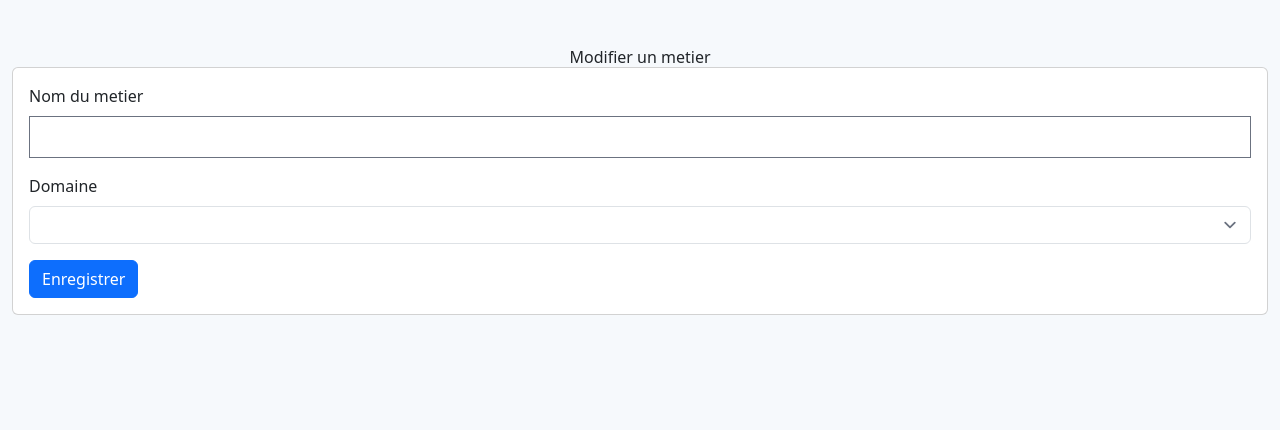
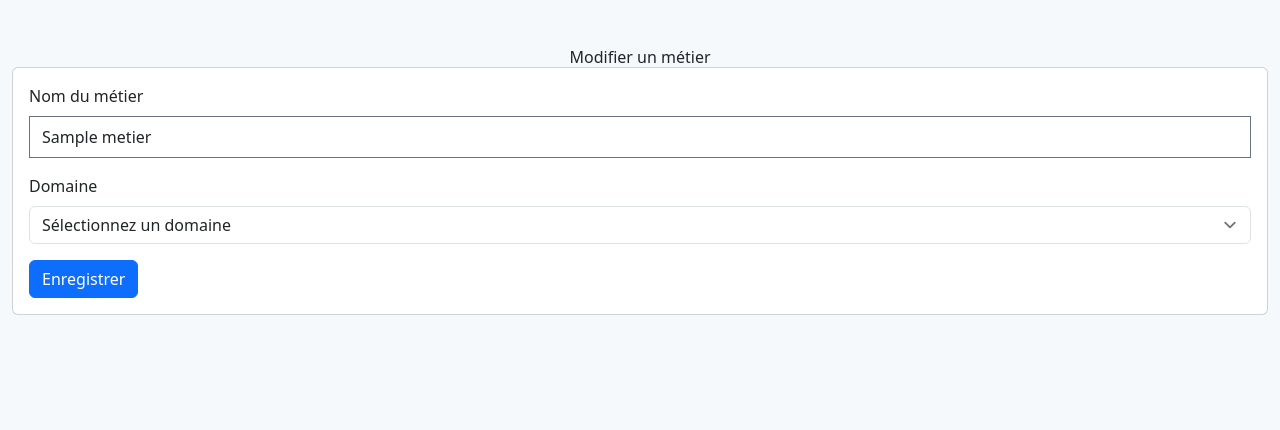
Before and after one commit to Zicrou/ciilaabokk-ouvriers-laravel, a Laravel app: page /metier/1/edit in a window 1280 px wide. Shown: the part 63-493 px from the top of the page. Run offline with Laravel 12, Linux system fonts and the light colour scheme; a user stored in the database is signed in; tables that the repository leaves empty hold one stand-in row (values such as "Sample post"); lists and menus that the app fills with data are empty; style sheets or scripts are compiled from the project's sources; parts of the project's set-up code (start-up, migrations or seed data) failed here and were passed over; some libraries are stand-ins or nearby versions.

Commit message:
Ajout métier crud

```diff
--- a/app/Http/Controllers/MetierController.php
+++ b/app/Http/Controllers/MetierController.php
@@ -3,7 +3,8 @@
 namespace App\Http\Controllers;
 
 use Illuminate\Http\Request;
-
+use \App\Models\Metier;
+use \App\Models\Domaine;
 class MetierController extends Controller
 {
     /**
@@ -12,7 +13,7 @@ class MetierController extends Controller
     public function index()
     {
         return view('ouvriers.metiers.index', [
-            'metiers' => \App\Models\Metier::with('domaine')->get()
+            'metiers' => Metier::with('domaine')->get()
         ]);
     }
 
@@ -21,8 +22,9 @@ class MetierController extends Controller
      */
     public function create()
     {
-        return view('ouvriers.metiers.create', [
-            'domaines' => \App\Models\Domaine::all()
+        return view('ouvriers.metiers.form', [
+            'domaines' => Domaine::pluck('nom', 'id'),
+            'metier' => new Metier()
         ]);
     }
 
@@ -32,11 +34,11 @@ class MetierController extends Controller
     public function store(Request $request)
     {
         $request->validate([
-            'name' => ['required', 'string', 'max:255'],
+            'nom' => ['required', 'string', 'max:255'],
             'domaine_id' => ['uuid', 'required', 'exists:domaines,id'],
         ]);
 
-        \App\Models\Metier::create($request->only('name', 'domaine_id'));
+        Metier::create($request->only('nom', 'domaine_id'));
 
         return redirect()->route('metier.index')->with('success', 'Metier created successfully.');
     }
@@ -54,8 +56,9 @@ class MetierController extends Controller
      */
     public function edit(string $id)
     {
-        $metier = \App\Models\Metier::findOrFail($id)->load('domaine');
-        return view('ouvriers.metiers.edit', ['metier' => $metier, 'domaines' => \App\Models\Domaine::all()]);
+        $metier = Metier::findOrFail($id)->load('domaine');
+        $domaines = Domaine::pluck('nom', 'id');
+        return view('ouvriers.metiers.form', ['metier' => $metier, 'domaines' => $domaines]);
     }
 
     /**
@@ -64,12 +67,12 @@ class MetierController extends Controller
     public function update(Request $request, string $id)
     {
         $request->validate([
-            'name' => ['required', 'string', 'max:255'],
+            'nom' => ['required', 'string', 'max:255'],
             'domaine_id' => ['uuid', 'required', 'exists:domaines,id'],
         ]);
 
-        $metier = \App\Models\Metier::findOrFail($id);
-        $metier->update($request->only('name', 'domaine_id'));
+        $metier = Metier::findOrFail($id);
+        $metier->update($request->only('nom', 'domaine_id'));
 
         return redirect()->route('metier.index')->with('success', 'Metier updated successfully.');
     }
@@ -79,7 +82,7 @@ class MetierController extends Controller
      */
     public function destroy(string $id)
     {
-        $metier = \App\Models\Metier::findOrFail($id);
+        $metier = Metier::findOrFail($id);
         $metier->delete();
 
         return redirect()->route('metier.index')->with('success', 'Metier deleted successfully.');
--- a/resources/views/ouvriers/metiers/edit.blade.php
+++ /dev/null
@@ -1,26 +0,0 @@
-@extends("base")
-
-@section("content")
-    <h1 class="text-center">Modifier un metier</h1>
-    <div class="card">
-        <div class="card-body">
-            <form action="{{ route("metier.update", $metier->id) }}" method="post">
-                @csrf
-                @method('PUT')
-                <div class="mb-3">
-                    <label for="name" class="form-label">Nom du metier</label>
-                    <input type="text" name="name" id="name" class="form-control" value="{{ $metier->name }}" required>
-                </div>
-                <div class="mb-3">
-                    <label for="domaine_id" class="form-label">Domaine</label>
-                    <select name="domaine_id" id="domaine_id" class="form-control" required>
-                        @foreach($domaines as $domaine)
-                            <option value="{{ $domaine->id }}" {{ $metier->domaine_id == $domaine->id ? 'selected' : '' }}>{{ $domaine->name }}</option>
-                        @endforeach
-                    </select>
-                </div>
-                <button type="submit" class="btn btn-primary">Enregistrer</button>
-            </form>
-        </div>
-    </div>
-@endsection
--- a/resources/views/ouvriers/metiers/form.blade.php
+++ b/resources/views/ouvriers/metiers/form.blade.php
@@ -2,24 +2,24 @@
 
 @section("content")
 
-    <h1 class="text-center">{{ $departement->exists? "Modifier une région" : "Ajouter une région" }}</h1>
+    <h1 class="text-center">{{ $metier->exists? "Modifier un métier" : "Ajouter un métier" }}</h1>
     <div class="card">
         <div class="card-body">
-            <form action="{{ $departement->exists ? route('departement.update', $departement) : route('departement.store') }}" method="post">
+            <form action="{{ $metier->exists ? route('metier.update', $metier) : route('metier.store') }}" method="post">
                 @csrf
-                @if($departement->exists)
+                @if($metier->exists)
                     @method('PUT')
                 @endif
                 <div class="mb-3">
-                    <label for="nom" class="form-label">Nom du département</label>
-                    <input type="text" name="nom" id="nom" class="form-control" value="{{ $departement->nom }}" required>
+                    <label for="nom" class="form-label">Nom du métier</label>
+                    <input type="text" name="nom" id="nom" class="form-control" value="{{ $metier->nom }}" required>
                 </div>
                 <div class="mb-3">
-                    <label for="region_id" class="form-label">Pays</label>
-                    <select name="region_id" id="region_id" class="form-control" required>
-                        <option value="">Sélectionnez une région</option>
-                        @foreach($regions as $k => $v)
-                            <option value="{{ $k }}" @selected($departement->region_id === $k)>{{ $v }}</option>
+                    <label for="domaine_id" class="form-label">Domaine</label>
+                    <select name="domaine_id" id="domaine_id" class="form-control" required>
+                        <option value="">Sélectionnez un domaine</option>
+                        @foreach($domaines as $k => $v)
+                            <option value="{{ $k }}" @selected($metier->domaine_id === $k)>{{ $v }}</option>
                         @endforeach
                     </select>
                 </div>
--- a/resources/views/ouvriers/metiers/index.blade.php
+++ b/resources/views/ouvriers/metiers/index.blade.php
@@ -15,8 +15,8 @@
                 <tbody>
                     @foreach($metiers as $metier)
                         <tr>
-                            <td>{{ $metier->name }}</td>
-                            <td>{{ $metier->domaine->name }}</td>
+                            <td>{{ $metier->nom }}</td>
+                            <td>{{ $metier->domaine->nom }}</td>
                             <td class="text-end">
                                 <a href="{{ route("metier.edit", $metier->id) }}" class="btn btn-sm btn-outline-primary">Edit</a>
                                 <form action="{{ route("metier.destroy", $metier->id) }}" method="post" style="display: inline;">
```
Also changed, not shown: resources/views/ouvriers/metiers/create.blade.php (deleted, +0 -26 lines).
